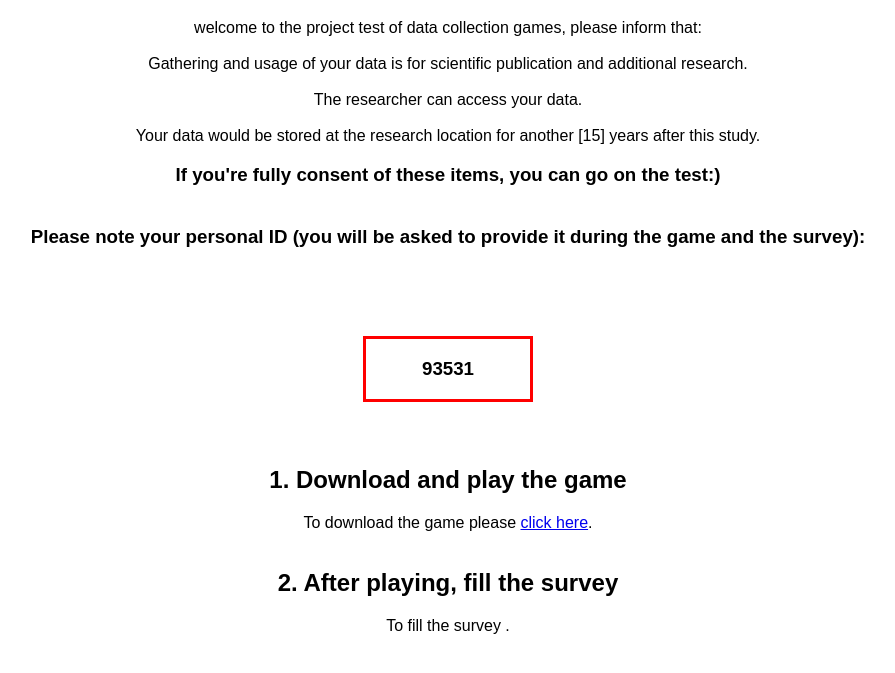
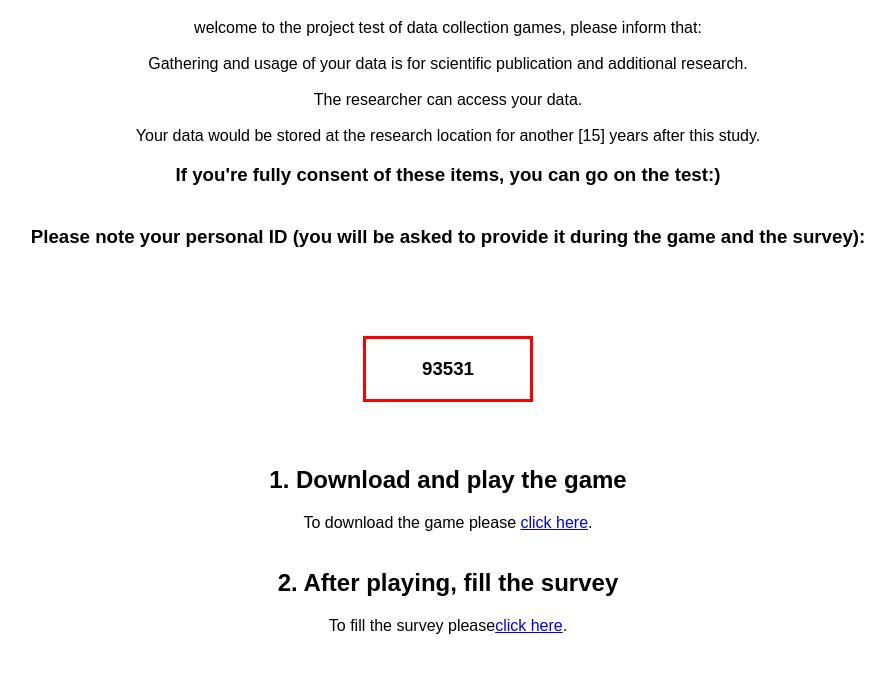
Before and after one commit to Yutingwwwwww/Yutingwwwwww.github.io, a plain HTML site: page index.html in a window 1280 px wide. Shown: the part 87-760 px from the top of the page, without its empty margins (192-1087 px from the left). Drawn offline with Linux system fonts and the light colour scheme.

Commit message:
Update index.html

```diff
--- a/index.html
+++ b/index.html
@@ -44,7 +44,7 @@
 		<br>
 		<h2>2. After playing, fill the survey</h2>
 	        <script>
-			document.write("To fill the survey <https://docs.google.com/forms/d/1e4skNZ-SGVlocxCySVKtAxnIS1L1TBXYFCjuVIGSz6k/edit>.");
+			document.write("To fill the survey please<a href=\"https://docs.google.com/forms/d/e/1FAIpQLSdBAd-SXBF8BKvWE7TQNnudvBvCU-wLpZ9Yktx5VX9Oq5WYzA/viewform?usp=sf_link/\">click here</a>.");
 		</script>
     </body>
 </html>
```
